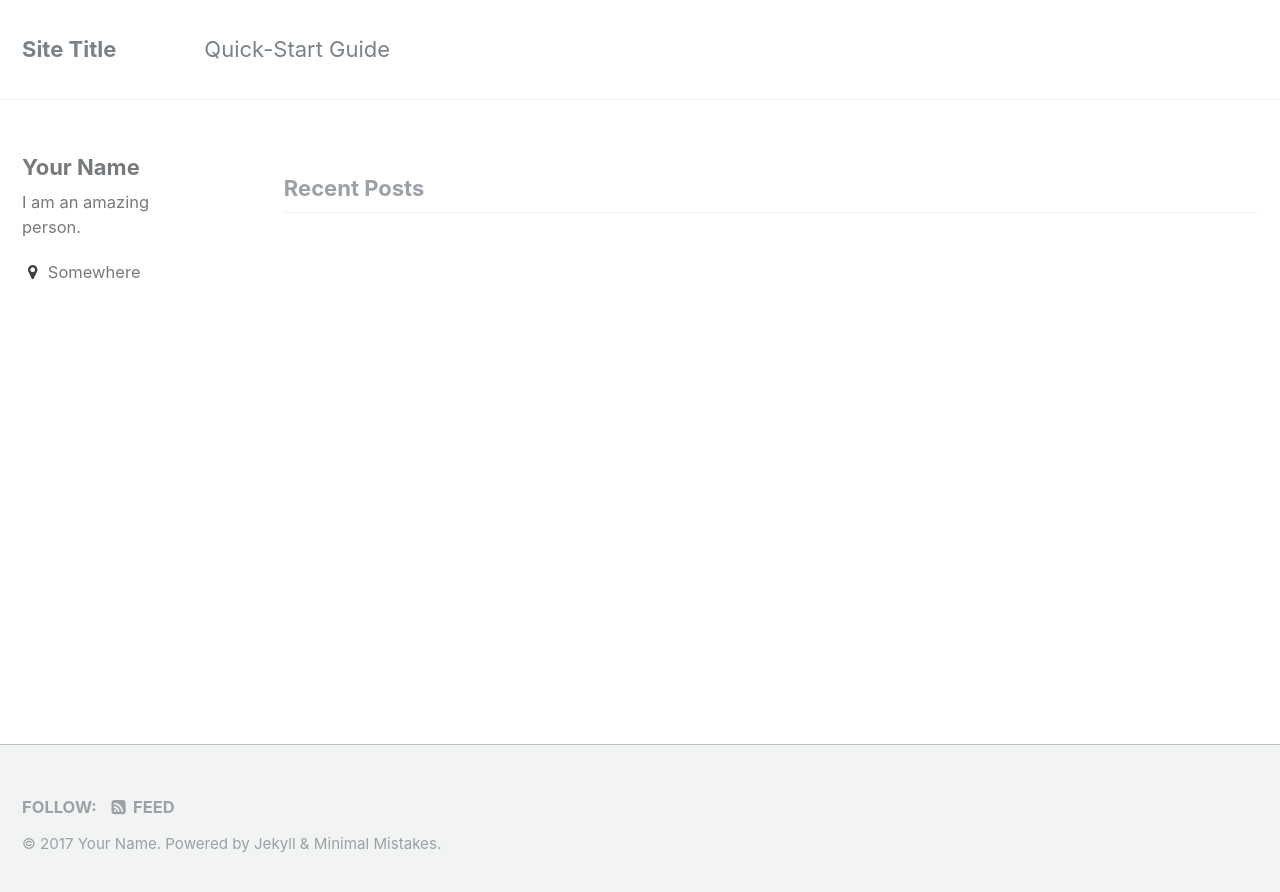
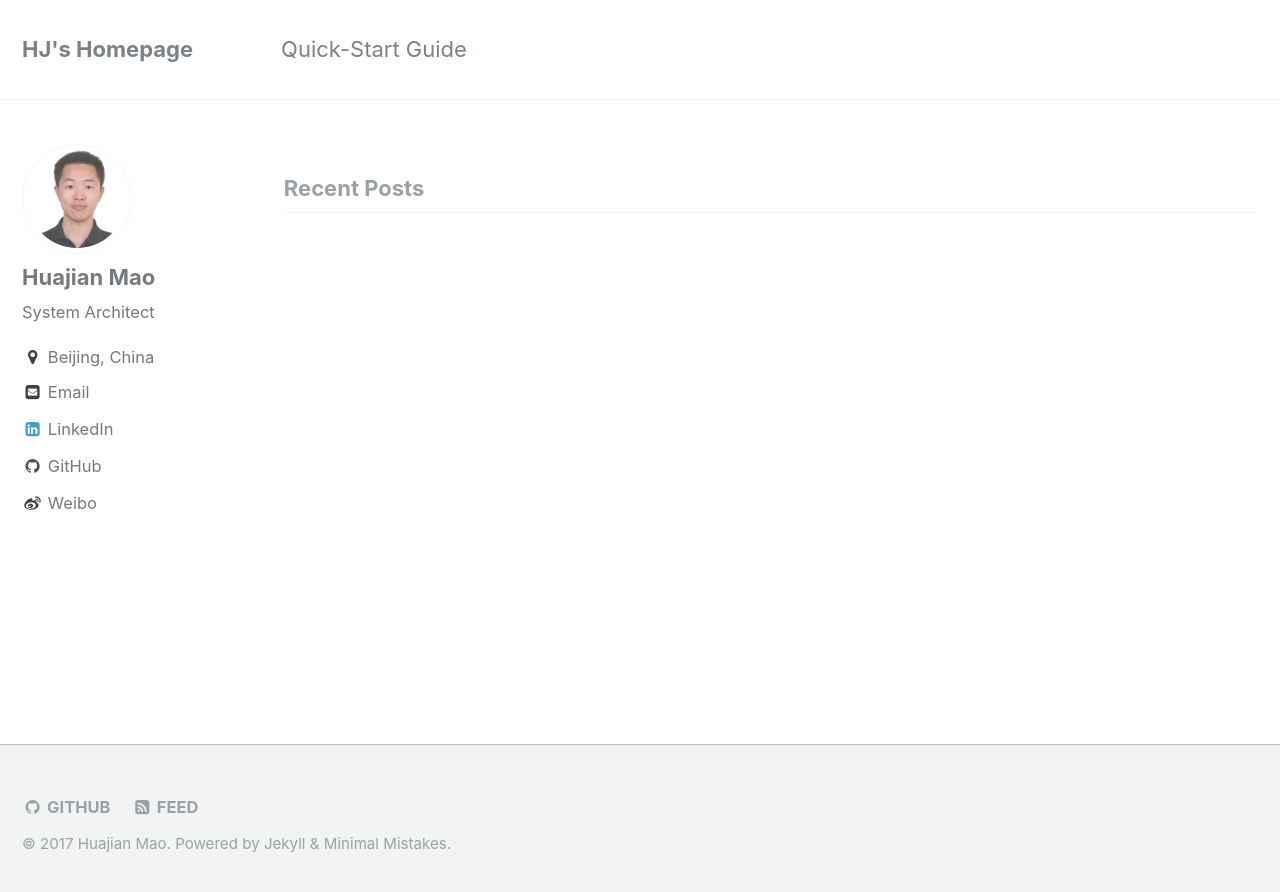
Before and after one commit to adorabler/huajianmao.github.io, a Jekyll site: the page built from index.html, in a window 1280 px wide. Shown: the top 892 px of the page. Built offline with Jekyll 4.4.1, drawn with Linux system fonts in a browser that asks for light colours; the list of posts is cut into pages by our own code.

Commit message:
Config basic information and favicon.

```diff
--- a/_config.yml
+++ b/_config.yml
@@ -6,14 +6,14 @@
 # `jekyll serve`. If you change this file, please restart the server process.
 
 # Site Settings
-locale                   : "en"
-title                    : "Site Title"
-title_separator          : "-"
-name                     : "Your Name"
-description              : "An amazing website."
+locale                   : "zh_CN"
+title                    : "HJ's Homepage"
+title_separator          : "|"
+name                     : "Huajian Mao"
+description              : "Log my life."
 url                      : # the base hostname & protocol for your site e.g. "https://mmistakes.github.io"
 baseurl                  : # the subpath of your site, e.g. "/blog"
-repository               : # GitHub username/repo-name e.g. "mmistakes/minimal-mistakes"
+repository               : huajianmao/huajianmao.github.io # GitHub username/repo-name e.g. "mmistakes/minimal-mistakes"
 teaser                   : # path of fallback teaser image, e.g. "/assets/images/500x300.png"
 # breadcrumbs            : false # true, false (default)
 words_per_minute         : 200
@@ -77,11 +77,11 @@ analytics:
 
 # Site Author
 author:
-  name             : "Your Name"
-  avatar           : # path of avatar image, e.g. "/assets/images/bio-photo.jpg"
-  bio              : "I am an amazing person."
-  location         : "Somewhere"
-  email            :
+  name             : "Huajian Mao"
+  avatar           : "/assets/images/profile.png" # path of avatar image, e.g. "/assets/images/bio-photo.jpg"
+  bio              : "System Architect"
+  location         : "Beijing, China"
+  email            : huajianmao@gmail.com
   uri              :
   bitbucket        :
   codepen          :
@@ -89,12 +89,12 @@ author:
   flickr           :
   facebook         :
   foursquare       :
-  github           :
+  github           : huajianmao
   google_plus      :
   keybase          :
   instagram        :
   lastfm           :
-  linkedin         :
+  linkedin         : huajianmao
   pinterest        :
   soundcloud       :
   stackoverflow    : # "123456/username" (the last part of your profile url, e.g. http://stackoverflow.com/users/123456/username)
@@ -102,7 +102,7 @@ author:
   tumblr           :
   twitter          :
   vine             :
-  weibo            :
+  weibo            : huajianmao
   xing             :
   youtube          : # "https://youtube.com/c/MichaelRoseDesign"
 
@@ -174,7 +174,7 @@ sass:
 permalink: /:categories/:title/
 paginate: 5 # amount of posts to show
 paginate_path: /page:num/
-timezone: # http://en.wikipedia.org/wiki/List_of_tz_database_time_zones
+timezone: Asia/Shanghai # http://en.wikipedia.org/wiki/List_of_tz_database_time_zones
 
 
 # Plugins
--- a/_includes/head/custom.html
+++ b/_includes/head/custom.html
@@ -1,5 +1,6 @@
 <!-- start custom head snippets -->
 
 <!-- insert favicons. use http://realfavicongenerator.net/ -->
+<link rel="shortcut icon" href="/assets/images/favicon.ico">
 
 <!-- end custom head snippets -->
```
Also changed, not shown: assets/images/favicon.ico (added), assets/images/profile.png (added).
